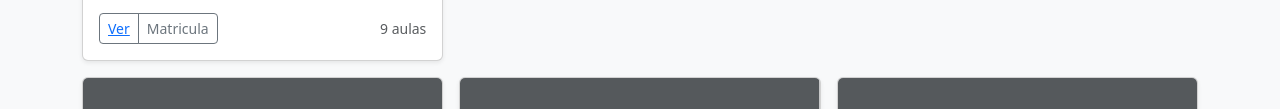
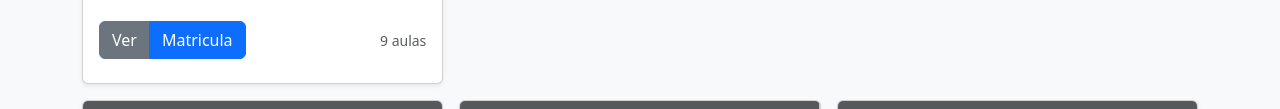
Before and after one commit to duartejr/pegai, a plain HTML site: page index.html in a window 1280 px wide. Shown: the part 1055-1164 px from the top of the page. Drawn offline with nearby package versions, Linux system fonts and the light colour scheme.

Commit message:
Feature Adicionada integração entre as páginas
Foi realizada a integração entre as páginas index.html, microcredito.html e signin.html

```diff
--- a/index.html
+++ b/index.html
@@ -131,8 +131,8 @@
               <p class="card-text">A análise de crédito é um procedimento de verificação ou checagem de dados utilizado para avaliar se o tomador de recursos (seja pessoa física ou jurídica) possui ou não a capacidade de cumprir com o pagamento da quantia a que solicita empréstimo. Esta análise visa proteger as instituições financeiras que fornecerão o crédito de uma possível inadimplência, assim como também calcular o risco envolvido no processo.</p>
               <div class="d-flex justify-content-between align-items-center">
                 <div class="btn-group">
-                  <button type="button" class="btn btn-sm btn-outline-secondary"><a href="microcredito.html">Ver</a></button>
-                  <button type="button" class="btn btn-sm btn-outline-secondary">Matricula</button>
+                  <a href="microcredito.html" class="btn btn-secondary my-2">Ver</a>
+                  <a href="signin.html" class="btn btn-primary my-2">Matricula</a>
                 </div>
                 <small class="text-muted">9 aulas</small>
               </div>
```
Also changed, not shown: microcredito.html (+2 -2 lines), signin.html (+1 -3 lines).
